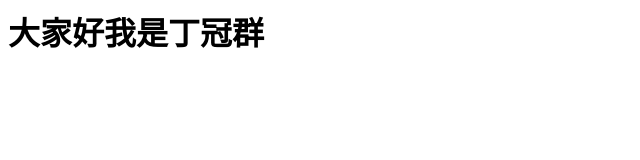
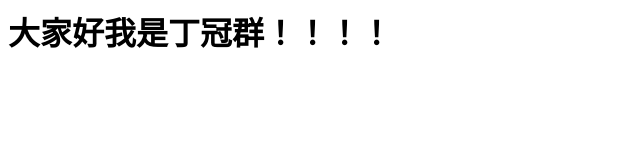
Before and after one commit to WeirdCoolDGQ/LuoboDing.github.io, a plain HTML site: page index.html in a window 1280 px wide. Shown: the full height of the page, 0-640 px from the left. Drawn offline with Linux system fonts and the light colour scheme.

Commit message:
Update index.html

```diff
--- a/index.html
+++ b/index.html
@@ -1 +1 @@
-<h1> 大家好我是丁冠群 </h1>
+<h1> 大家好我是丁冠群！！！！ </h1>
```
